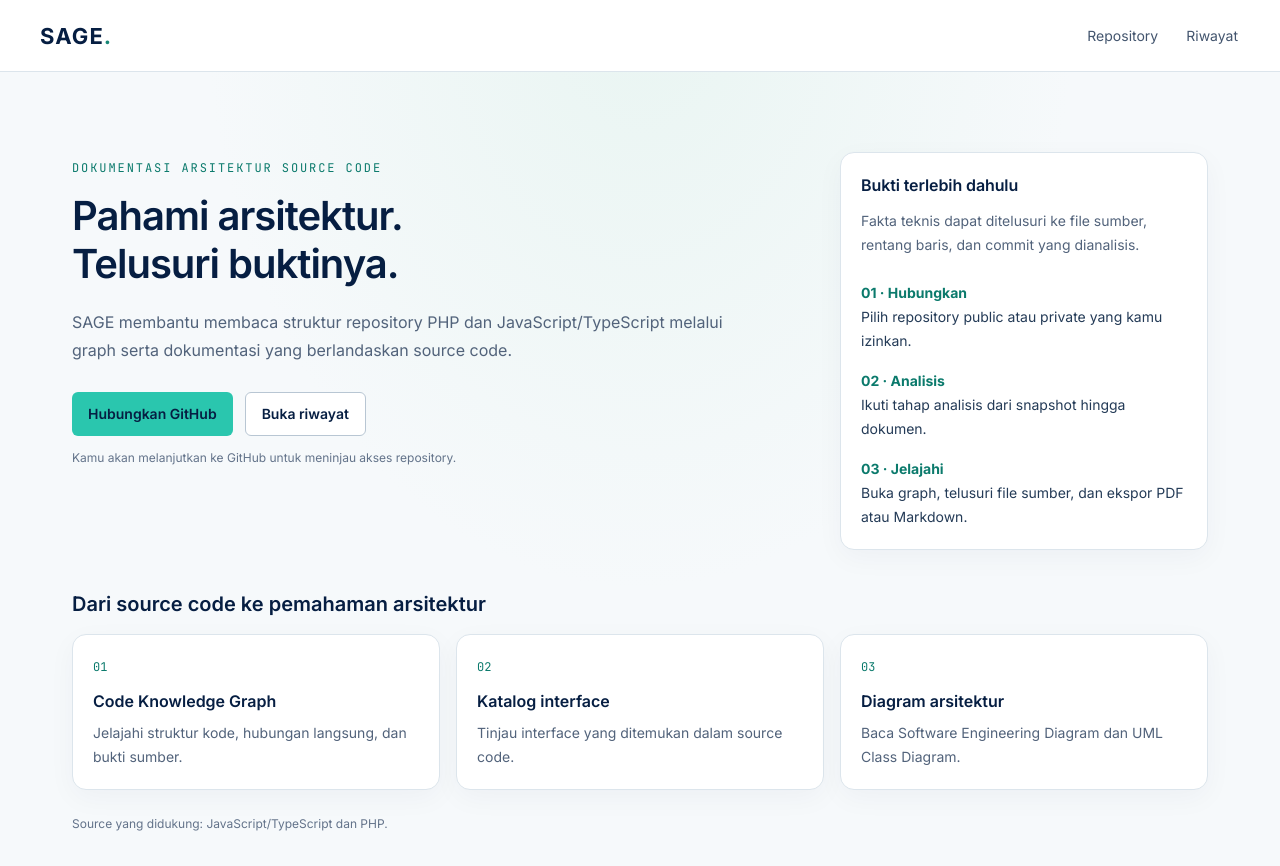
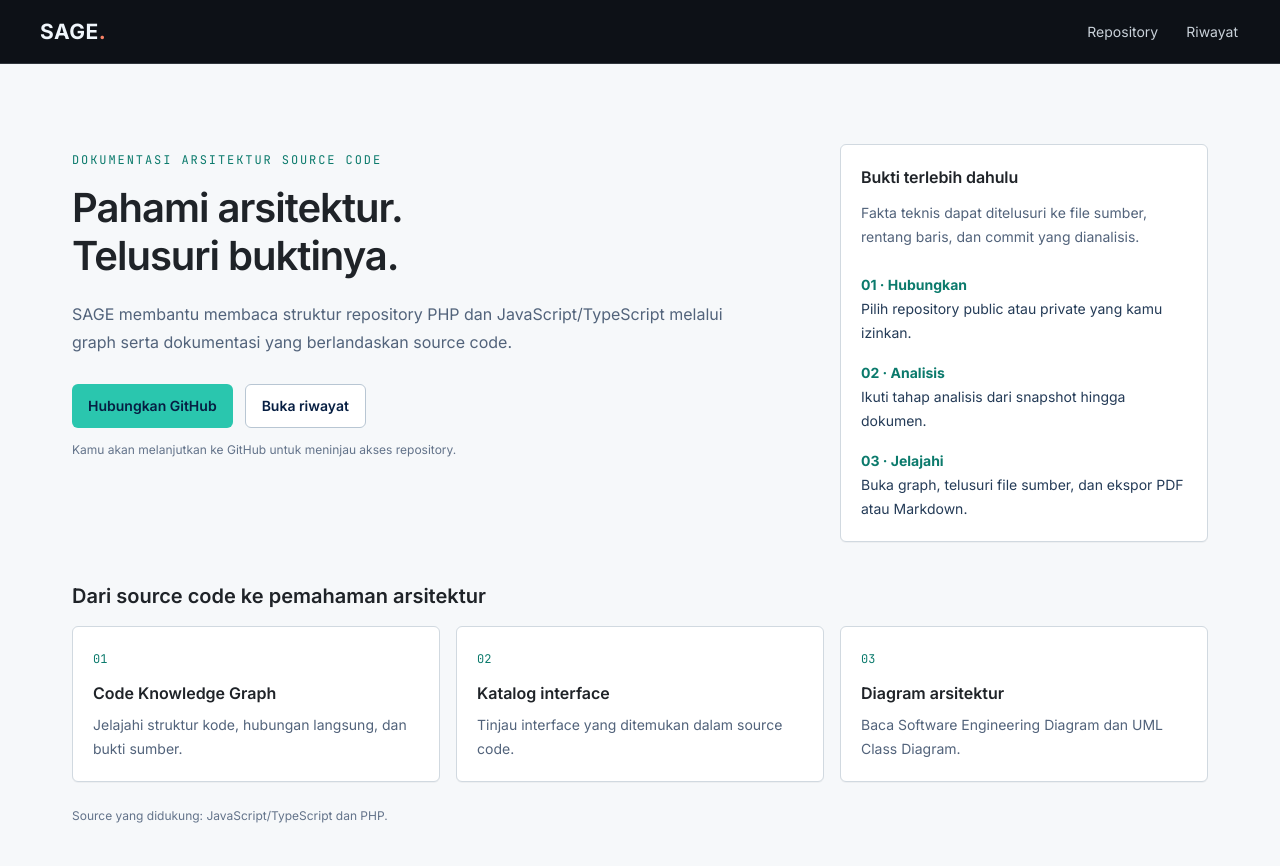
Before and after one commit to AgilePemdigi-2026/sage, a Next.js app in the folder apps/web/: page / in a window 1280 px wide. Built offline with nearby package versions, Linux system fonts and the light colour scheme.

Commit message:
fix(ui): separate repository actions and refine developer workspace styling

```diff
--- a/apps/web/app/globals.css
+++ b/apps/web/app/globals.css
@@ -1,14 +1,14 @@
 @import "tailwindcss";
 
 @theme {
-  --color-ink: #061e42;
-  --color-accent: #2ac6ae;
+  --color-ink: #1f2328;
+  --color-accent: #f78166;
   --font-sans: "Inter", sans-serif;
   --font-mono: "JetBrains Mono", monospace;
-  --color-canvas: #f6f9fb;
+  --color-canvas: #f6f8fa;
   --color-surface: #ffffff;
-  --color-border: #dce5ec;
-  --color-muted: #52637b;
+  --color-border: #d1d9e0;
+  --color-muted: #59636e;
   --radius-panel: 8px;
   --type-body-size: 14px;
   --type-body-line-height: 22px;
@@ -16,5 +16,5 @@
   --type-h1-line-height: 36px;
 }
 
-body { margin: 0; background: #f5f7fa; color: #061e42; font-family: "Inter", sans-serif; }
-::selection { background: #2ac6ae; color: #061e42; }
+body { margin: 0; background: #f6f8fa; color: #1f2328; font-family: "Inter", sans-serif; }
+::selection { background: #f78166; color: #1f2328; }
--- a/apps/web/components/design-system/ui.module.css
+++ b/apps/web/components/design-system/ui.module.css
@@ -1,28 +1,31 @@
 .frame {
-  --ds-ink: #061e42;
-  --ds-muted: #52637b;
-  --ds-border: #dce5ec;
-  --ds-teal: #2ac6ae;
+  --ds-ink: #1f2328;
+  --ds-muted: #59636e;
+  --ds-border: #d1d9e0;
+  --ds-link: #0969da;
+  --ds-green: #1f883d;
+  --ds-green-hover: #1a7f37;
+  --ds-coral: #f78166;
   min-height: 100dvh;
   color: var(--ds-ink);
-  background: radial-gradient(ellipse at 50% 0, #e9f5f2 0, transparent 48%), #f6f9fb;
+  background: #f6f8fa;
   font-size: 14px;
   line-height: 22px;
 }
 
 .frame *, .frame *::before, .frame *::after { box-sizing: border-box; }
 .frame :is(button, input, select, textarea) { font: inherit; }
-.frame :is(button, a, input, select, textarea):focus-visible { outline: 3px solid #08796e; outline-offset: 3px; }
+.frame :is(button, a, input, select, textarea):focus-visible { outline: 2px solid #0969da; outline-offset: 2px; box-shadow: 0 0 0 4px rgb(9 105 218 / 16%); }
 
 .skip { position: fixed; top: 8px; left: -10000px; z-index: 100; padding: 8px 14px; color: white; background: var(--ds-ink); border-radius: 6px; }
 .skip:focus { left: 8px; }
-.header { display: flex; align-items: center; justify-content: space-between; gap: 24px; min-height: 72px; padding: 0 max(32px, calc((100vw - 1200px) / 2)); border-bottom: 1px solid var(--ds-border); background: #fff; }
-.brand { color: var(--ds-ink); text-decoration: none; font-size: 22px; line-height: 28px; font-weight: 700; letter-spacing: 1.1px; }
-.brand span { color: #168675; }
+.header { display: flex; align-items: center; justify-content: space-between; gap: 24px; min-height: 64px; padding: 0 max(32px, calc((100vw - 1200px) / 2)); border-bottom: 1px solid #30363d; background: #0d1117; }
+.brand { color: #f0f6fc; text-decoration: none; font-size: 21px; line-height: 28px; font-weight: 700; letter-spacing: .5px; }
+.brand span { color: var(--ds-coral); }
 .nav { display: flex; align-items: center; gap: 24px; margin-left: auto; }
-.nav a { display: inline-flex; align-items: center; gap: 6px; min-height: 40px; padding: 6px 2px; color: #43556e; text-decoration: none; white-space: nowrap; }
-.nav a:hover { color: var(--ds-ink); }
-.nav a[aria-current="page"] { color: #0b544b; font-weight: 600; box-shadow: inset 0 -2px #168675; }
+.nav a { display: inline-flex; align-items: center; gap: 6px; min-height: 48px; padding: 8px 2px; color: #c9d1d9; text-decoration: none; white-space: nowrap; }
+.nav a:hover { color: #fff; text-decoration: underline; text-underline-offset: 5px; }
+.nav a[aria-current="page"] { color: #fff; font-weight: 600; box-shadow: inset 0 -2px var(--ds-coral); }
 .navNote { color: #62738a; font-size: 10px; font-weight: 400; }
 .headerTag { padding: 4px 8px; border: 1px solid #dce5ec; border-radius: 4px; color: #43556e; background: #f3f6f9; font-size: 12px; line-height: 18px; white-space: nowrap; }
 .main { width: 100%; max-width: 1200px; min-width: 0; margin: 0 auto; padding: 32px; }
@@ -31,7 +34,7 @@
 .fixtureNotice p { max-width: 1080px; }
 .fixtureNotice strong { font-weight: 600; }
 .noticeMark { display: inline-grid; flex: 0 0 16px; place-items: center; width: 16px; height: 16px; margin-top: 1px; border: 1px solid #4f7fae; border-radius: 50%; font-size: 11px; line-height: 1; font-weight: 600; }
-.panel { min-width: 0; padding: 20px; border: 1px solid var(--ds-border); border-radius: 8px; background: #fff; box-shadow: 0 1px 2px rgb(6 30 66 / 3%); }
+.panel { min-width: 0; padding: 20px; border: 1px solid var(--ds-border); border-radius: 6px; background: #fff; box-shadow: 0 1px 0 rgb(31 35 40 / 4%); }
 .panelTitle { margin-bottom: 12px !important; font-size: 16px; line-height: 24px; font-weight: 600; letter-spacing: -.1px; }
 .badge { display: inline-flex; align-items: center; width: fit-content; min-height: 26px; padding: 3px 9px; border: 1px solid transparent; border-radius: 4px; font-size: 11px; line-height: 18px; font-weight: 600; letter-spacing: .2px; }
 .badge_info { color: #1d5fa8; background: #e8f1fb; border-color: #b7d3f0; }
@@ -44,19 +47,19 @@
 .copySha button { flex-shrink: 0; padding: 4px 8px; border: 1px solid #c8d2dc; border-radius: 4px; color: #243b57; background: #fff; font-size: 11px; line-height: 16px; cursor: pointer; }
 .copySha button:hover { background: #f3f6f9; }
 .accessPanel { display: grid; gap: 20px; margin-top: 24px; }
-.accessPanel :global(section) { min-width: 0; padding: 20px; border: 1px solid var(--ds-border); border-radius: 8px; background: #fff; }
+.accessPanel :global(section) { min-width: 0; padding: 20px; border: 1px solid var(--ds-border); border-radius: 6px; background: #fff; }
 .accessPanel :global(section h2) { overflow-wrap: anywhere; margin: 0 0 8px; font-size: 18px; line-height: 26px; font-weight: 600; }
 .accessPanel :global(p) { color: #52637b; font-size: 13px; line-height: 20px; }
 .accessPanel :global(label) { color: #344b68; font-size: 12px; line-height: 18px; font-weight: 500; }
-.accessPanel :global(input), .accessPanel :global(select) { min-height: 40px; border: 1px solid #b8c6d3; border-radius: 5px; color: #061e42; background: #fff; font-size: 13px; }
+.accessPanel :global(input), .accessPanel :global(select) { min-height: 40px; border: 1px solid #d1d9e0; border-radius: 6px; color: #1f2328; background: #fff; font-size: 13px; }
 .accessPanel :global(button) { min-height: 38px; padding: 7px 12px; border: 1px solid #b8c6d3; border-radius: 5px; color: #263d58; background: #fff; font-size: 12px; font-weight: 500; cursor: pointer; }
-.accessPanel :global(button:hover:not(:disabled)) { background: #f0f6f5; }
+.accessPanel :global(button:hover:not(:disabled)) { border-color: #0969da; background: #f3f8ff; }
 .accessPanel :global(button:disabled) { cursor: not-allowed; opacity: .55; }
-.accessPanel :global(button[aria-pressed="true"]) { border-color: #168675; color: #075b52; background: #eaf7f3; }
-.accessPanel :global(a) { color: #075f55; font-size: 12px; }
+.accessPanel :global(button[aria-pressed="true"]) { border-color: #1f883d; color: #116329; background: #dafbe1; box-shadow: inset 3px 0 #1f883d; }
+.accessPanel :global(a) { color: var(--ds-link); font-size: 12px; text-underline-offset: 3px; }
 .accessPanel :global([role="alert"]) { padding: 12px 14px; border: 1px solid #e5b7bf; border-radius: 6px; color: #8f2636; background: #fcedef; font-size: 12px; }
 .accessPanel :global([role="status"]) { color: #52637b; font-size: 12px; }
-.repositoryCard { padding: 14px; border: 1px solid var(--ds-border); border-radius: 6px; background: #fff; }
+.repositoryCard { padding: 16px; border: 1px solid var(--ds-border); border-radius: 6px; background: #fff; }
 .repositoryCard > strong { color: #263d58; font-family: "JetBrains Mono", monospace; font-size: 12px; font-weight: 500; }
 .repositoryCard > span { color: #63738a; font-size: 10px; }
 .repositoryCard > p { margin-top: 6px; }
@@ -88,8 +91,18 @@
   .frame button:not(:disabled):active, .frame a:active { transform: none; }
 }
 
-.accessPanel :global(button).primaryButton { border-color: #08796e; background: #08796e; color: #fff; font-weight: 600; padding: 10px 18px; min-height: 44px; }
-.accessPanel :global(button).primaryButton:hover:not(:disabled) { background: #075b52; box-shadow: 0 4px 14px rgb(8 121 110 / 18%); }
-.main { animation: workspaceEnter 240ms ease-out; }
-@keyframes workspaceEnter { from { opacity: .4; transform: translateY(5px); } to { opacity: 1; transform: translateY(0); } }
+.accessPanel :global(button).primaryButton { border-color: var(--ds-green); background: var(--ds-green); color: #fff; font-weight: 600; padding: 10px 18px; min-height: 40px; }
+.accessPanel :global(button).primaryButton:hover:not(:disabled) { border-color: var(--ds-green-hover); background: var(--ds-green-hover); box-shadow: 0 2px 7px rgb(31 136 61 / 20%); }
+.targetActions { display: flex; flex-wrap: wrap; align-items: center; gap: 12px; margin-top: 16px; }
+.accessPanel :global(button).secondaryButton { min-height: 40px; padding: 8px 14px; border-color: #d1d9e0; border-radius: 6px; color: #1f2328; background: #f6f8fa; font-size: 14px; font-weight: 500; }
+.accessPanel :global(button).secondaryButton:hover:not(:disabled) { border-color: #0969da; color: #0969da; background: #f3f8ff; }
+.frame :is(button, a) { transition: background-color 140ms ease, border-color 140ms ease, color 140ms ease, box-shadow 140ms ease, transform 100ms ease; }
+.panel { border-radius: 6px; box-shadow: 0 1px 0 rgb(31 35 40 / 4%); }
+@media (prefers-reduced-motion: reduce) {
+  .main { animation: none; }
+  .frame *, .frame *::before, .frame *::after { animation: none !important; transition: none !important; scroll-behavior: auto !important; }
+  .frame button:not(:disabled):active, .frame a:active { transform: none; }
+}
+.main { animation: workspaceEnter 180ms ease-out; }
+@keyframes workspaceEnter { from { opacity: .4; transform: translateY(4px); } to { opacity: 1; transform: translateY(0); } }
 @media (prefers-reduced-motion: reduce) { .main { animation: none; } }
```
Also changed, not shown: apps/web/components/repositories/access-panel.tsx (+15 -13 lines).
